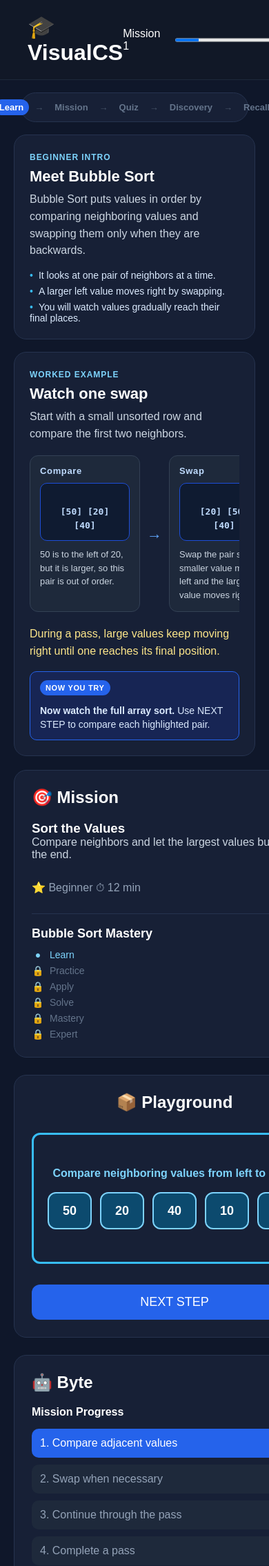
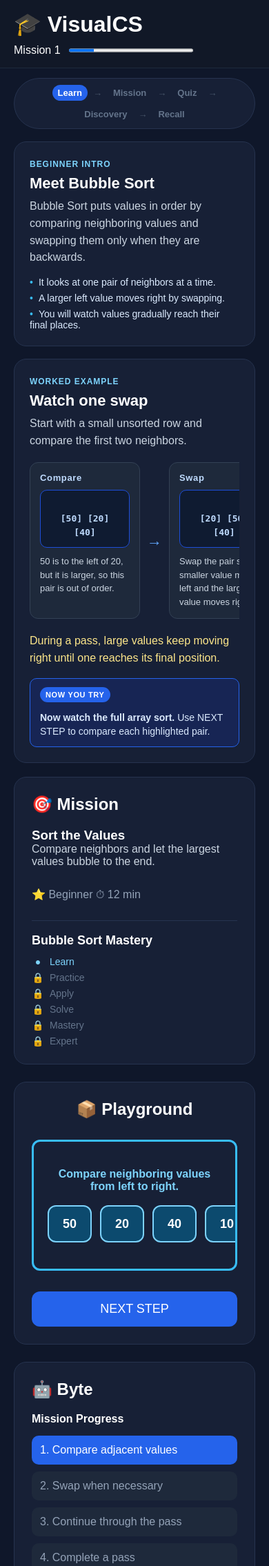
Before and after one commit to python627/visualcs, a Flask app: page /lesson/algorithms/bubble-sort in a window 390 px wide; the page is wider, and only the part inside the window is pictured. Shown: the top 2270 px of that part at 69% size. Run offline with Flask 3, Linux system fonts and the light colour scheme.

Commit message:
Fix responsive layout for Solve Mastery and Expert views

```diff
--- a/static/css/layout.css
+++ b/static/css/layout.css
@@ -64,10 +64,14 @@ progress{
 
 .dashboard{
     display:grid;
-    grid-template-columns:260px 1fr 320px;
+    grid-template-columns:260px minmax(0, 1fr) 320px;
     gap:25px;
     padding:30px;
     align-items:start;
+}
+
+.dashboard > *{
+    min-width:0;
 }
 
 .discoveries{
@@ -77,8 +81,26 @@ progress{
 @media (max-width:900px){
 
     .dashboard{
-        grid-template-columns:1fr;
+        grid-template-columns:minmax(0, 1fr);
         padding:20px;
+    }
+
+}
+
+@media (max-width:760px){
+
+    .topbar{
+        align-items:flex-start;
+        flex-direction:column;
+        gap:10px;
+        padding:16px 20px;
+    }
+
+    .lesson-stage-indicator{
+        flex-wrap:wrap;
+        justify-content:center;
+        min-width:0;
+        margin:14px 20px 0;
     }
 
 }
```
Also changed, not shown: static/css/components.css (+48 -22 lines).
